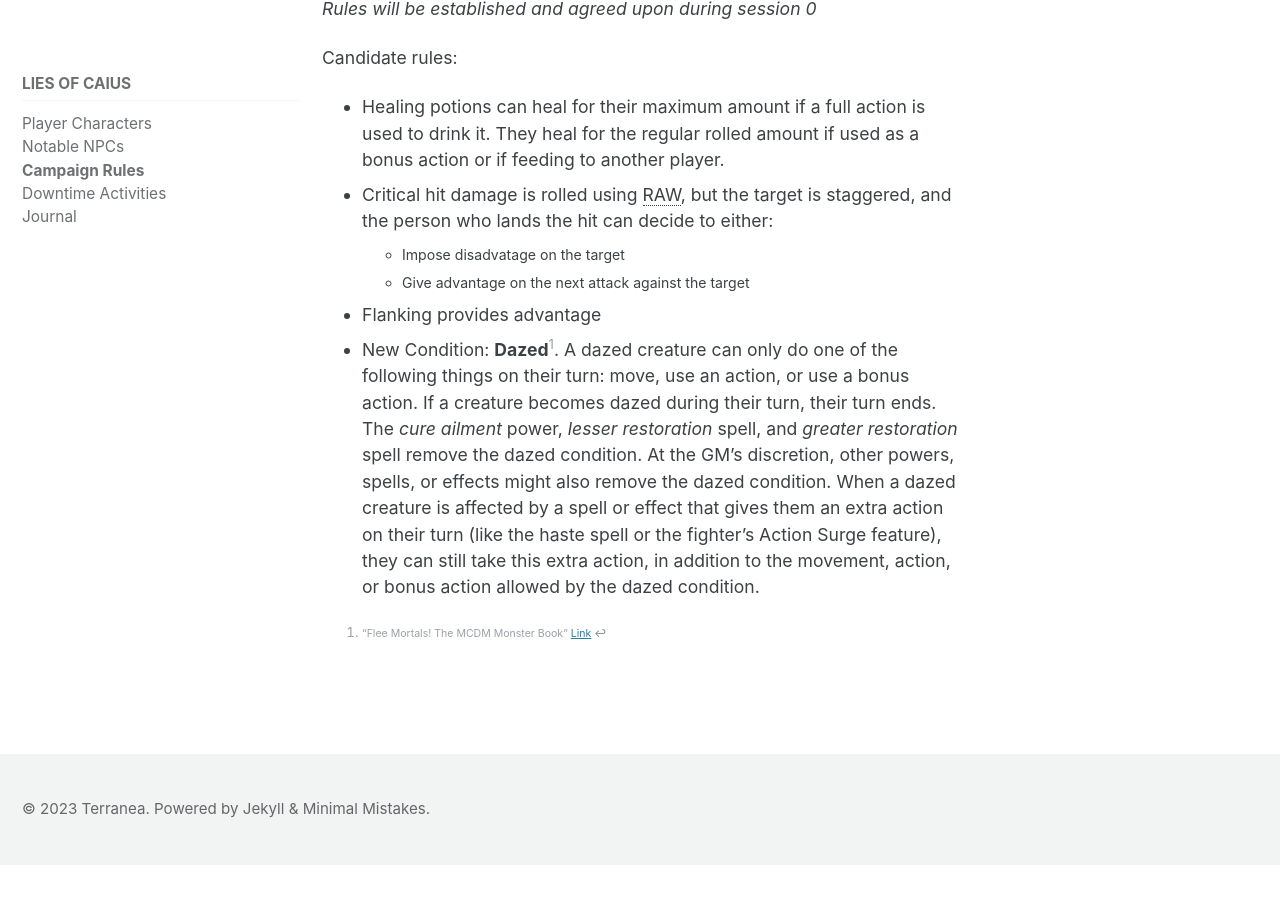
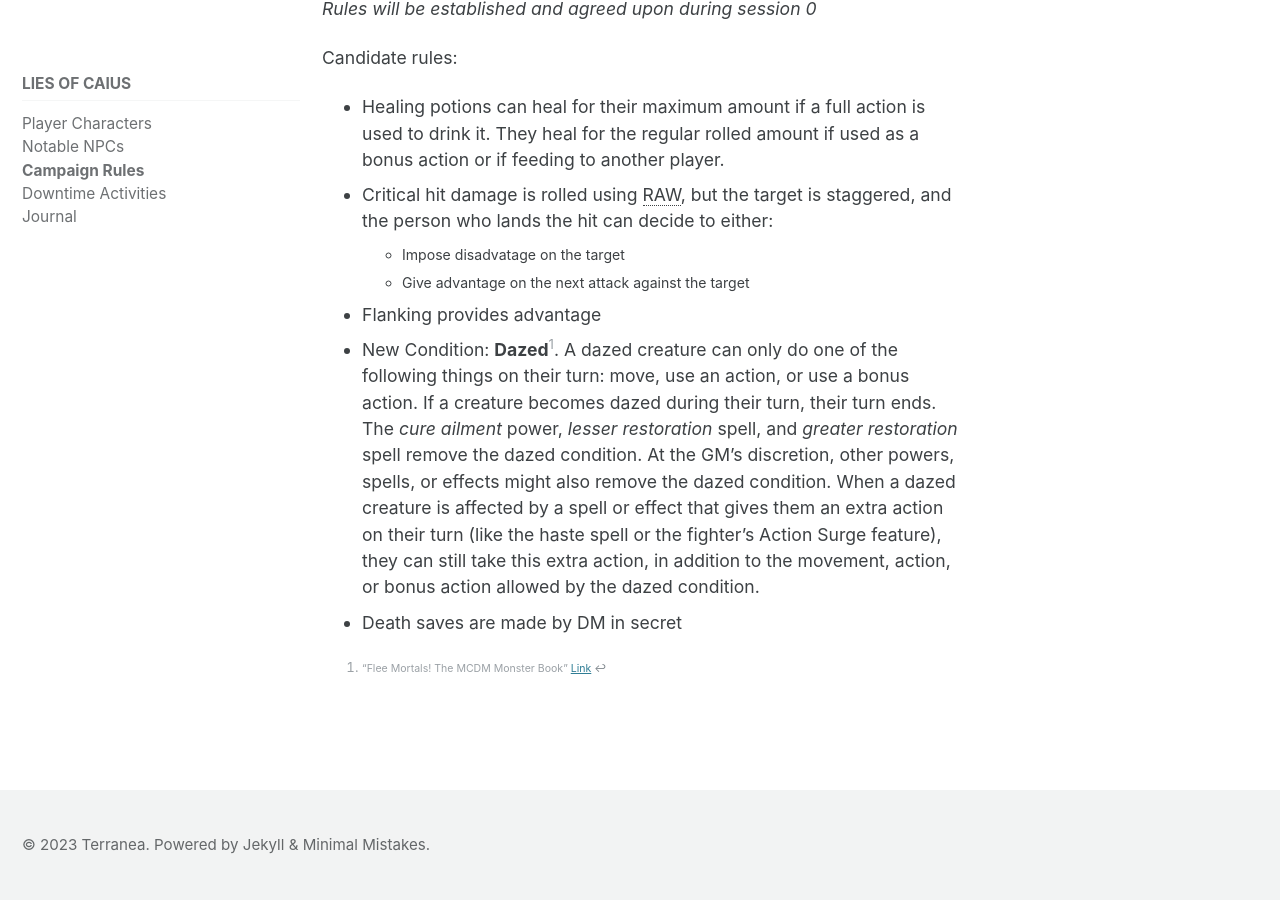
Before and after one commit to dej0608/terranea, a Jekyll site: the page built from _pages/rules.md, in a window 1280 px wide and 900 px high, scrolled down 2509 px. Built offline with Jekyll 4.4.1, drawn with Linux system fonts in a browser that asks for light colours; cached includes are drawn as plain includes; before the commit the page ends 3374 px from its top, so only the background shows below that.

Commit message:
added death save rule

```diff
--- a/_pages/rules.md
+++ b/_pages/rules.md
@@ -70,6 +70,7 @@ Candidate rules:
   * Give advantage on the next attack against the target
 - Flanking provides advantage
 - New Condition: **Dazed**[^1]. A dazed creature can only do one of the following things on their turn: move, use an action, or use a bonus action. If a creature becomes dazed during their turn, their turn ends. The *cure ailment* power, *lesser restoration* spell, and *greater restoration* spell remove the dazed condition. At the GM’s discretion, other powers, spells, or effects might also remove the dazed condition. When a dazed creature is affected by a spell or effect that gives them an extra action on their turn (like the haste spell or the fighter’s Action Surge feature), they can still take this extra action, in addition to the movement, action, or bonus action allowed by the dazed condition.
+- Death saves are made by DM in secret
 
 *[RAW]: rules as written
 [^1]: "Flee Mortals! The MCDM Monster Book" [Link](https://shop.mcdmproductions.com/collections/flee-mortals-the-mcdm-monster-book)
```
